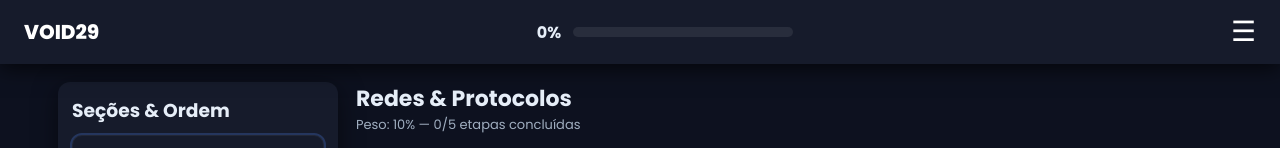
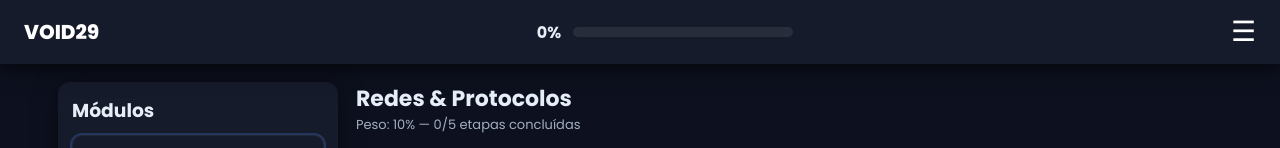
Before and after one commit to Deedzada/Void29, a plain HTML site: page index.html in a window 1280 px wide. Shown: the top 148 px of the page. Drawn offline with Linux system fonts and the light colour scheme.

Commit message:
Update index.html

```diff
--- a/index.html
+++ b/index.html
@@ -95,7 +95,7 @@ main{display:flex;flex-direction:column;gap:14px;}
 
   <!-- MENU SEÇÕES -->
   <aside class="panel">
-    <h3>Seções & Ordem</h3>
+    <h3>Módulos</h3>
     <nav id="menu"></nav>
     <div style="margin-top:12px;color:var(--muted);font-size:13px">
       Completa todas as etapas de uma secção para desbloquear a seguinte.
```
